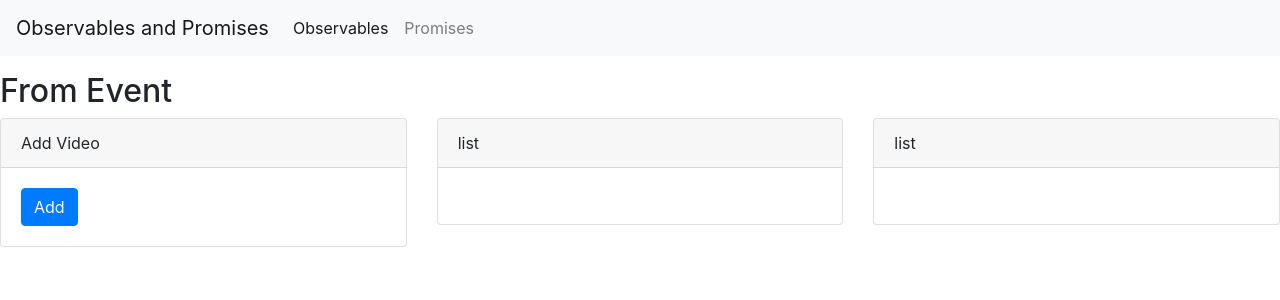
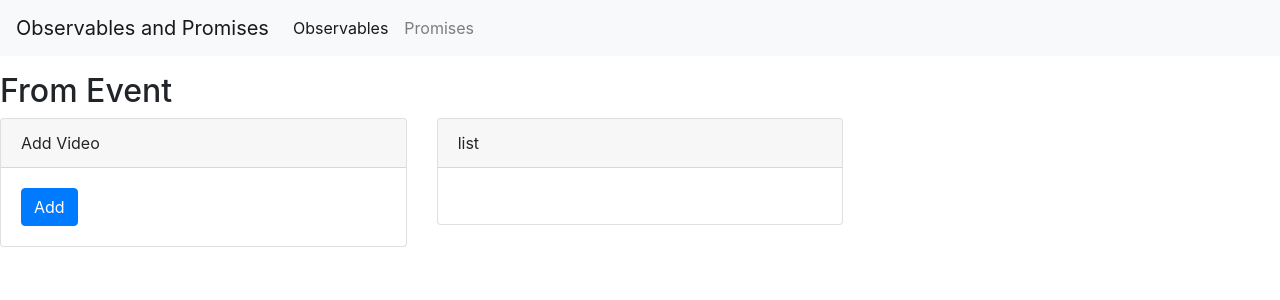
Before and after one commit to saharejaz2324/angular-rxjs, an Angular app: page /observable/fromEvent in a window 1280 px wide. Shown: the top 300 px of the page. Built offline with nearby package versions, Linux system fonts and the light colour scheme.

Commit message:
3 files modified, 1 deleted

```diff
--- a/src/app/app.component.ts
+++ b/src/app/app.component.ts
@@ -1,5 +1,4 @@
 import { Component, VERSION } from '@angular/core';
-import { HeaderComponentComponent } from './includes/header/header-component/header-component.component';
 
 @Component({
   selector: 'my-app',
--- a/src/app/hello.component.ts
+++ /dev/null
@@ -1,10 +0,0 @@
-import { Component, Input } from '@angular/core';
-
-@Component({
-  selector: 'hello',
-  template: `<h1>Hello {{name}}!</h1>`,
-  styles: [`h1 { font-family: Lato; }`]
-})
-export class HelloComponent  {
-  @Input() name: string;
-}
--- a/src/app/observable/from-event/from-event.component.html
+++ b/src/app/observable/from-event/from-event.component.html
@@ -25,7 +25,7 @@
         </div>
       </div>
     </div>
-    <div class="col-md-4">
+    <!-- <div class="col-md-4">
       <div class="card">
         <div class="card-header">
           list
@@ -35,6 +35,6 @@
           </ul>
         </div>
       </div>
-    </div>
+    </div> -->
   </div>
 </div>
```
Also changed, not shown: src/app/app.module.ts (+5 -3 lines).
